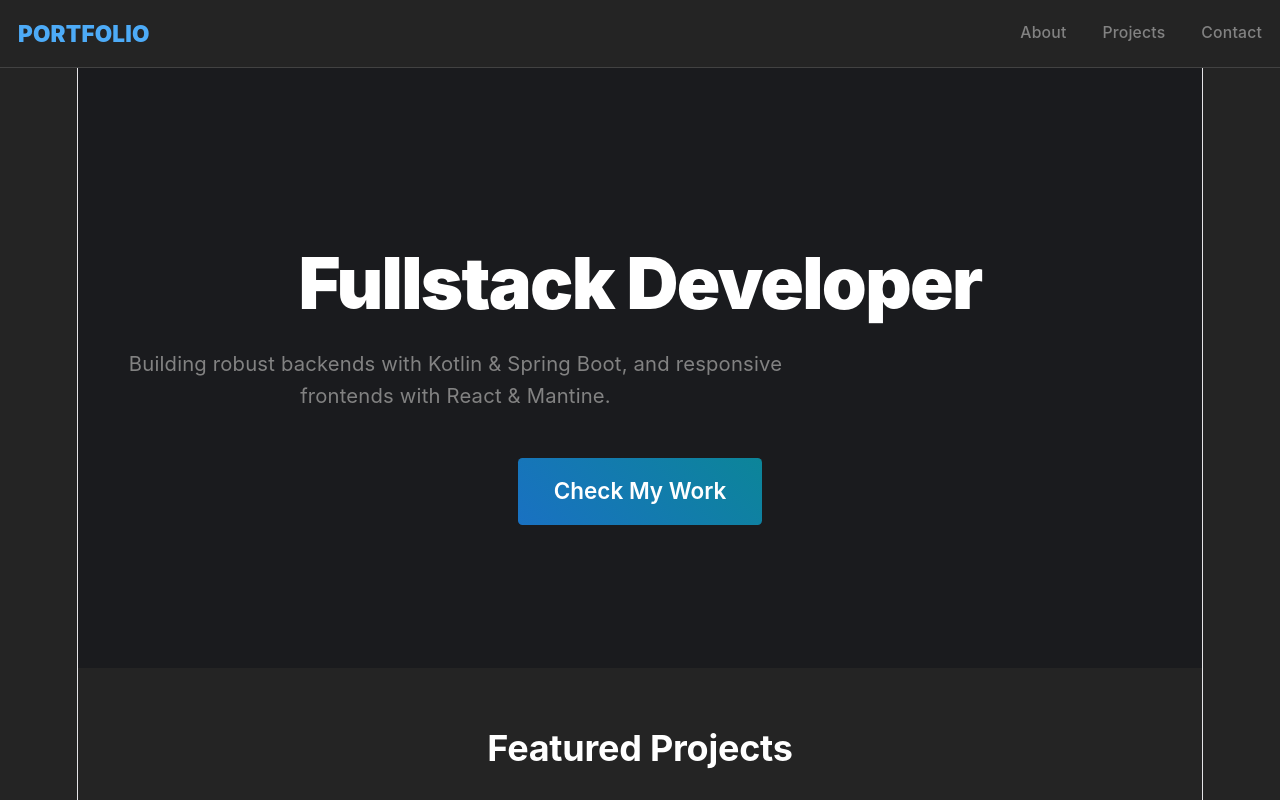
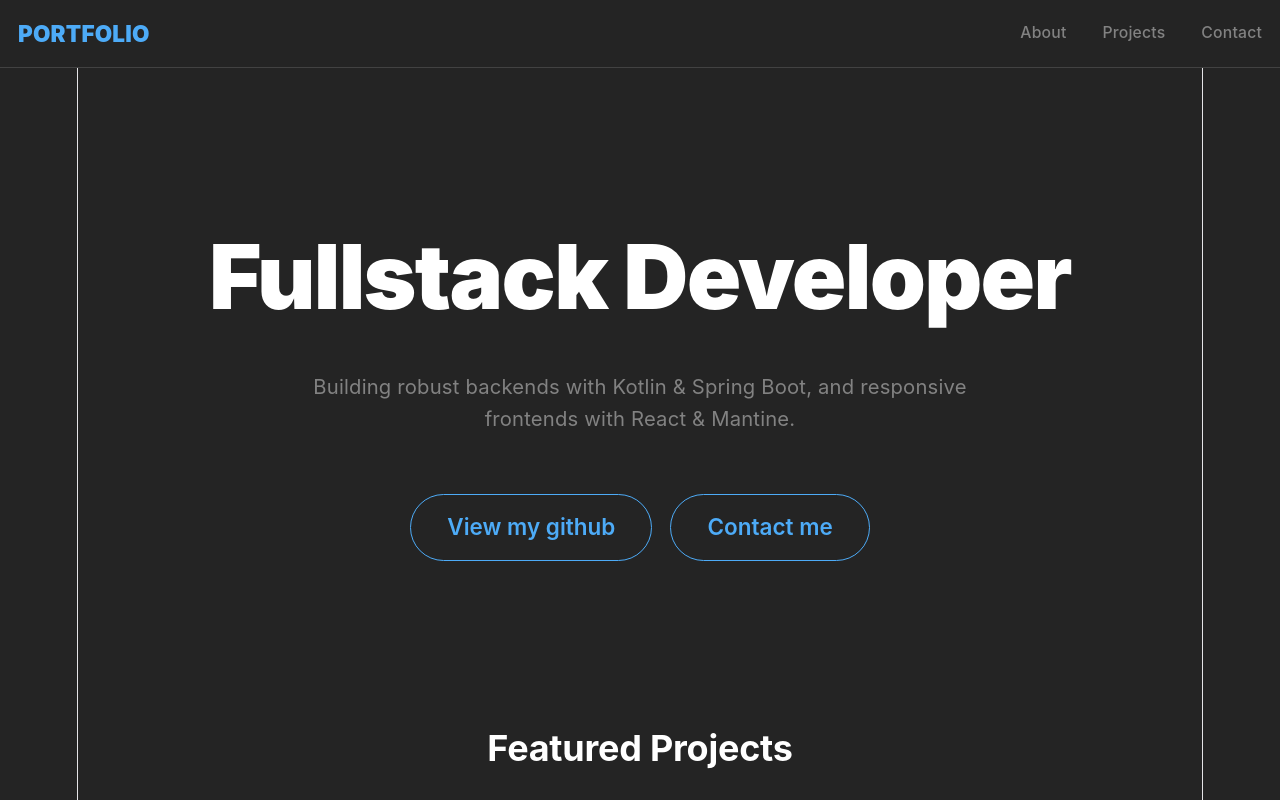
Before and after one commit to NoahBelstad/PortfolioApp, a React (Vite) app in the folder frontend/: page / in a window 1280 px wide. Shown: the top 800 px of the page. Built offline with nearby package versions, Linux system fonts and the light colour scheme; no server answers.

Commit message:
Reworked Hero styling and buttons

```diff
--- a/frontend/src/components/hero/Hero.tsx
+++ b/frontend/src/components/hero/Hero.tsx
@@ -1,18 +1,29 @@
-import { Title, Text, Button, Container } from '@mantine/core';
+import { Title, Text, Button, Container, Stack, Group } from '@mantine/core';
 
 export function Hero() {
   return (
-    <div style={{ position: 'relative', height: '600px', backgroundColor: '#1A1B1E' }}>
-      <Container size="md" pt={150} style={{ position: 'relative', zIndex: 1 }}>
-        <Title c="white" fz="4rem" fw={900}>
-          Fullstack Developer
-        </Title>
-        <Text c="dimmed" mt="md" size="lg" maw={600}>
-          Building robust backends with Kotlin & Spring Boot, and responsive frontends with React & Mantine.
-        </Text>
-        <Button size="xl" variant="gradient" gradient={{ from: 'blue', to: 'cyan' }} mt={40}>
-          Check My Work
-        </Button>
+    <div style={{ minHeight: '600px', paddingTop: '150px' }}>
+      <Container size="md">
+        <Stack align="center" gap="xl">
+
+          <Title c="white" fz="5rem" fw={900} ta="center">
+            Fullstack Developer
+          </Title>
+
+          <Text c="dimmed" size="lg" maw={600} ta="center">
+            Building robust backends with Kotlin & Spring Boot, and responsive frontends with React & Mantine.
+          </Text>
+
+          <Group justify="center" gap="md" mt={20}>
+            <Button size="xl" variant="outline" color="blue" radius="xl">
+              View my github
+            </Button>
+
+            <Button size="xl" variant="outline" color="blue" radius="xl">
+              Contact me
+            </Button>
+          </Group>
+        </Stack>
       </Container>
     </div>
   );
```
